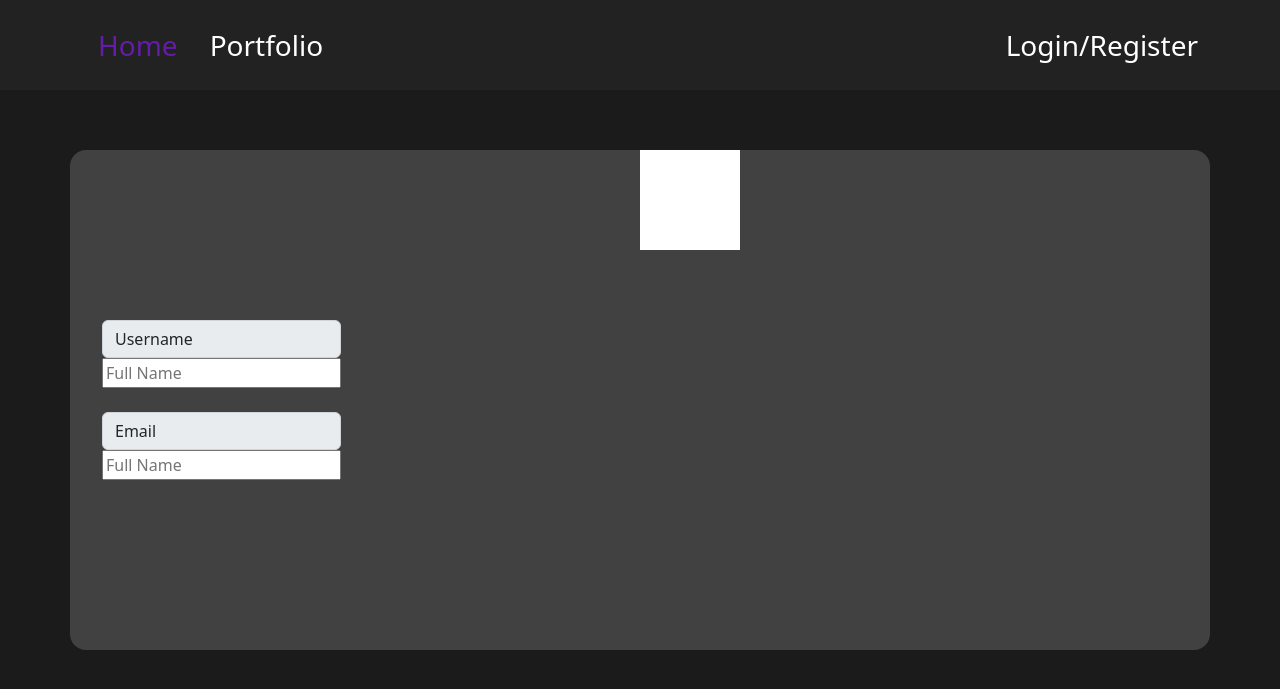
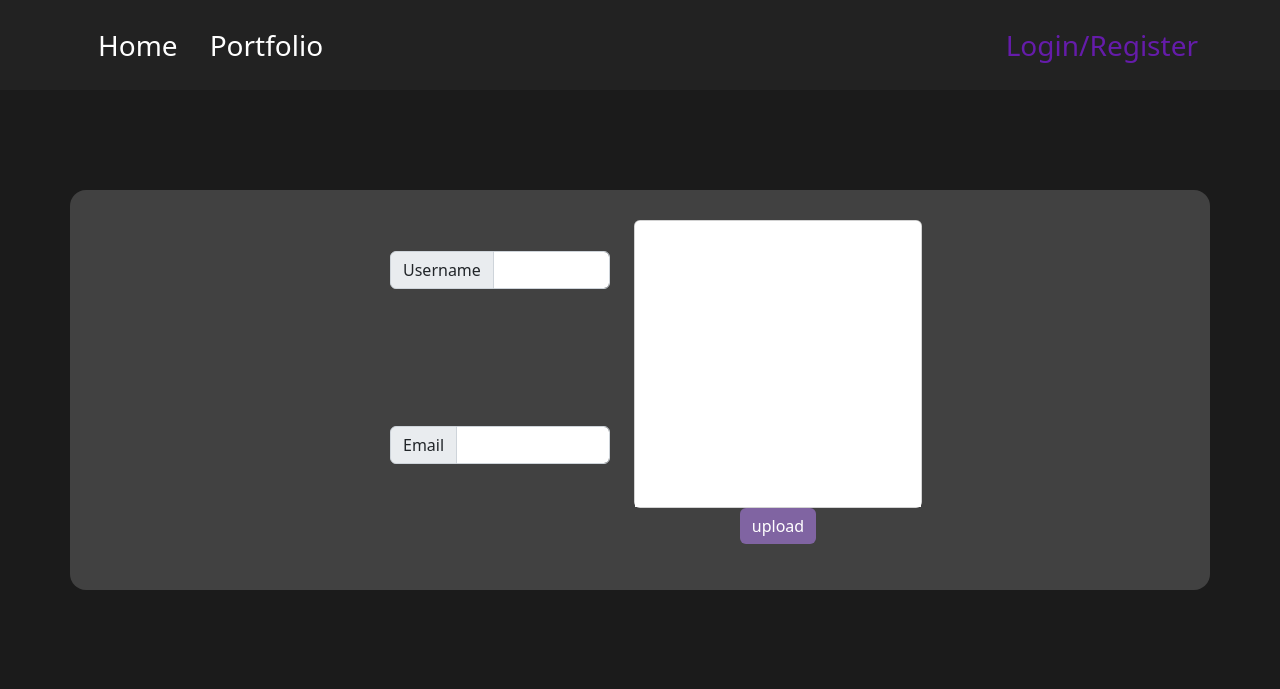
Before and after one commit to GamzeeRakoon/blog-php, a PHP site: page /blog/accounts/user.php in a window 1280 px wide. Shown: the top 689 px of the page. Run offline with PHP 8.4, Linux system fonts and the light colour scheme.

Commit message:
so we did a little styling

```diff
--- a/accounts/login.php
+++ b/accounts/login.php
@@ -38,6 +38,8 @@
                                 } else if ($_GET["error"] == "wronglogin") {
                                     echo "<p class='errorMessage text-center pee'>*Incorrect login information.</p>";
 
+                                } else if ($_GET["error"] == "none") {
+                                    echo "<p class='successMessage pee text-center'>*You have successfully signed up!</p>";
                                 }
                             }
                         ?>
--- a/accounts/signup.php
+++ b/accounts/signup.php
@@ -52,10 +52,8 @@
                                     echo "<p class='errorMessage text-center'>*Passwords did not match, please try again.</p>";
 
                                 } else if ($_GET["error"] == "usernametaken") {
-                                    echo "<p class='errorMessage text-center'>*This username is already taken please choose diffrent one.</p>";
+                                    echo "<p class='errorMessage text-center'>*This username is already taken.</p>";
 
-                                } else if ($_GET["error"] == "none") {
-                                    echo "<p class='successMessage text-center'>*You have successfully signed up!</p>";
                                 }
                             }
                         ?>
--- a/accounts/user.php
+++ b/accounts/user.php
@@ -4,7 +4,46 @@ $signup = true;
 require "../templates/header.php";
 ?>
 
-<div class="container text-center position-absolute top-50 start-50 translate-middle">
+    <section>
+        <div class="container text-center center-profile">
+            <div class="row profile-insides rounded-4">
+                <div class="col">
+                </div>
+                <div class="col">
+                    <ul class="row align-items-center list-user" style="height: 350px;">
+                        <li >
+                            <div class="input-group mb-3">
+                                <span class="input-group-text" id="inputGroup-sizing-default">Username</span>
+                                <input type="text" class="form-control" aria-label="Sizing example input" aria-describedby="inputGroup-sizing-default">
+                            </div>
+                        </li>
+                        <li>
+                            <div class="input-group mb-3">
+                                <span class="input-group-text" id="inputGroup-sizing-default">Email</span>
+                                <input type="text" class="form-control" aria-label="Sizing example input" aria-describedby="inputGroup-sizing-default">
+                            </div>
+                        </li>
+                    </ul>
+                </div>
+                <div class="col picture-down">
+                    <div class="card" style="width: 18rem;">
+                            <img src="../img/white image.png" class="card-img-top" alt="...">
+                    </div class="pee">
+                        <a href="signup.php">
+                            <button class="btn btn-primary testes">upload</button>
+                        </a>
+                </div>
+                <div class="col">
+                </div>
+            </div>
+        </div>
+    </section>
+
+
+
+
+
+<!-- <div class="container text-center position-absolute top-50 start-50 translate-middle">
   <div class="row">
     <div class="col-2">
     </div>
@@ -33,7 +72,7 @@ require "../templates/header.php";
     <div class="col-2">
     </div>
   </div>
-</div>
+</div> -->
 
 <?php
 require_once "../templates/header.php";
--- a/css/style.css
+++ b/css/style.css
@@ -51,17 +51,13 @@ p span {
 }
 
 .profile-insides {
-    height: 500px;
+    height: 400px;
     background-color: #414141;
 
 }
 
 .center-profile {
     padding-top: 100px;
-}
-
-.size {
-    width: auto;
 }
 
 .list-user {
@@ -103,3 +99,7 @@ p span {
     background-color: #6e558d !important;
     border: none !important;
 }
+
+.picture-down {
+    padding-top: 30px;
+}
--- a/include/functions.inc.php
+++ b/include/functions.inc.php
@@ -80,7 +80,7 @@ function createUser($conn, $name, $email, $username, $pwd) {
     mysqli_stmt_bind_param($stmt, "ssss", $name, $email, $username, $hashedPwd);
     mysqli_stmt_execute($stmt);
     mysqli_stmt_close($stmt);
-    header("location: ../accounts/signup.php?error=none");
+    header("location: ../accounts/login.php?error=none");
     exit();
 }
 
--- a/templates/header.php
+++ b/templates/header.php
@@ -19,8 +19,8 @@
                 <ul class="nav col-12 col-lg-auto me-lg-auto mb-2 justify-content-center mb-md-0">
                     <li class="nav-item">
                         <?php
-                            if ($index === true) {
-                                echo "<a href='../index.php' class='nav-link text-white custom-nav active'>Home</a>";
+                            if ($signup === true) {
+                                echo "<a href='../index.php' class='nav-link text-white custom-nav'>Home</a>";
                             } else {
                                 echo "<a href='index.php' class='nav-link text-white custom-nav active'>Home</a>";
                             }
@@ -35,13 +35,13 @@
 
 
                         if ($signup === true && isset($_SESSION["useruid"])) {
-                            echo "<a href='user.php' class='nav-link text-white custom-nav '>Account</a>";
+                            echo "<a href='user.php' class='nav-link text-white active custom-nav '>Account</a>";
                         } else if ($signup === true) {
-                            echo "<a href='login.php' class='nav-link text-white custom-nav '>Login/Register</a>";
+                            echo "<a href='login.php' class='nav-link text-white custom-nav active'>Login/Register</a>";
                         } else if (isset($_SESSION["useruid"])) {
-                            echo "<a href='./accounts/user.php' class='nav-link text-white custom-nav '>Account</a>";
+                            echo "<a href='./accounts/user.php' class='nav-link text-white custom-nav'>Account</a>";
                         } else {
-                            echo "<a href='./accounts/login.php' class='nav-link text-white custom-nav '>Login/Register</a>";
+                            echo "<a href='./accounts/login.php' class='nav-link text-white custom-nav active'>Login/Register</a>";
                         }
                     ?>
                 </div>
```
Also changed, not shown: img/white image.png (added), 1 other file.
